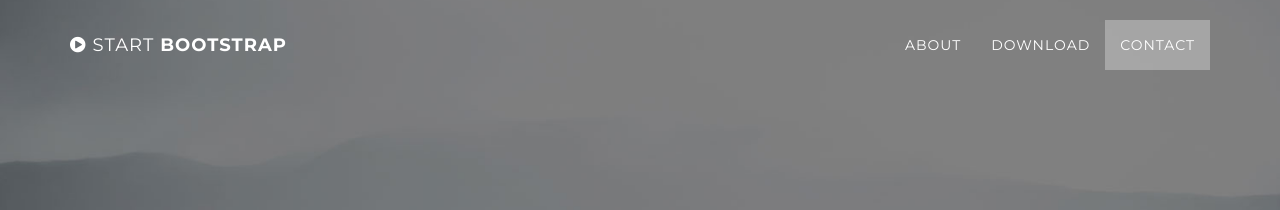
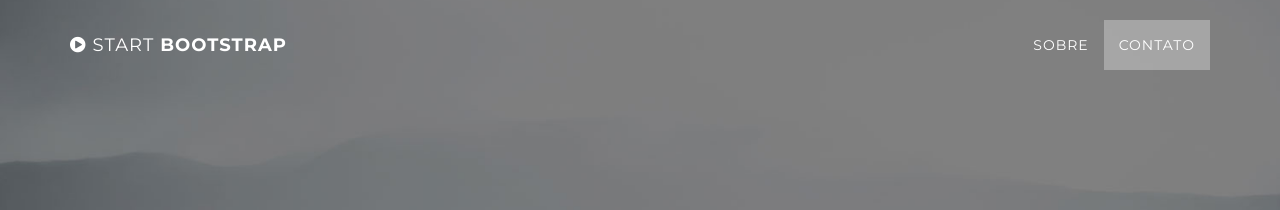
Before and after one commit to nucleodigital-hub/nucleodigital-hub.github.io, a Jekyll site: the page built from index.html, in a window 1280 px wide. Shown: the top 210 px of the page. Built offline with Jekyll 4.4.1, drawn with Linux system fonts in a browser that asks for light colours.

Commit message:
Stripping down menu options and translate it to portuguese

```diff
--- a/_includes/nav.html
+++ b/_includes/nav.html
@@ -18,13 +18,15 @@
                         <a href="#page-top"></a>
                     </li>
                     <li>
-                        <a class="page-scroll" href="#about">About</a>
+                        <a class="page-scroll" href="#about">Sobre</a>
                     </li>
+                    <!--
                     <li>
                         <a class="page-scroll" href="#download">Download</a>
                     </li>
+                    -->
                     <li>
-                        <a class="page-scroll" href="#contact">Contact</a>
+                        <a class="page-scroll" href="#contact">Contato</a>
                     </li>
                 </ul>
             </div>
```
